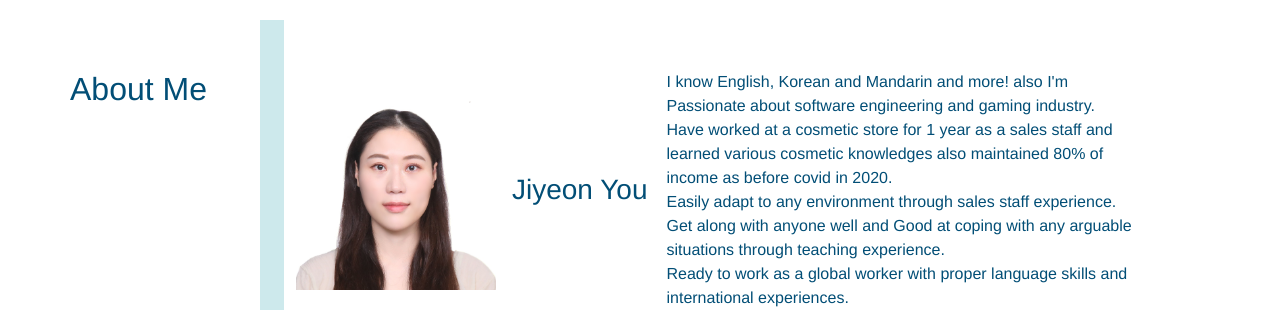
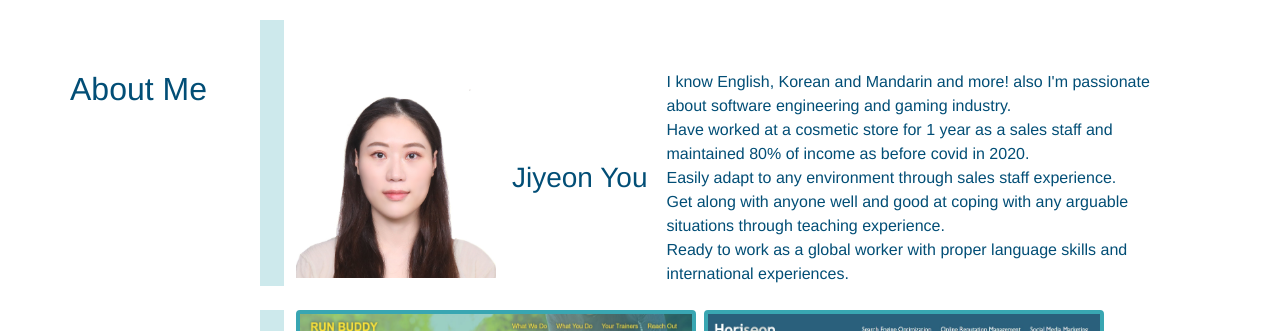
Before and after one commit to Jiyeon31/My-first-portfolio, a plain HTML site: page index.html in a window 1280 px wide. Shown: the part 314-645 px from the top of the page. Drawn offline with nearby package versions, Linux system fonts and the light colour scheme.

Commit message:
changed profile

```diff
--- a/index.html
+++ b/index.html
@@ -51,7 +51,7 @@
                 <h3>Jiyeon You</h3>
               </div>
               <div class="col-7">
-                <p>I know English, Korean and Mandarin and more! also I'm Passionate about software engineering and gaming industry. <br>Have worked at a cosmetic store for 1 year as a sales staff and learned various cosmetic knowledges also maintained 80% of income as before covid in 2020. <br>Easily adapt to any environment through sales staff experience. <br>Get along with anyone well and Good at coping with any arguable situations through teaching experience. <br>Ready to work as a global worker with proper language skills and international experiences.</p>
+                <p>I know English, Korean and Mandarin and more! also I'm passionate about software engineering and gaming industry. <br>Have worked at a cosmetic store for 1 year as a sales staff and maintained 80% of income as before covid in 2020. <br>Easily adapt to any environment through sales staff experience. <br>Get along with anyone well and good at coping with any arguable situations through teaching experience. <br>Ready to work as a global worker with proper language skills and international experiences.</p>
               </div>
             </div>
         </div>
```
